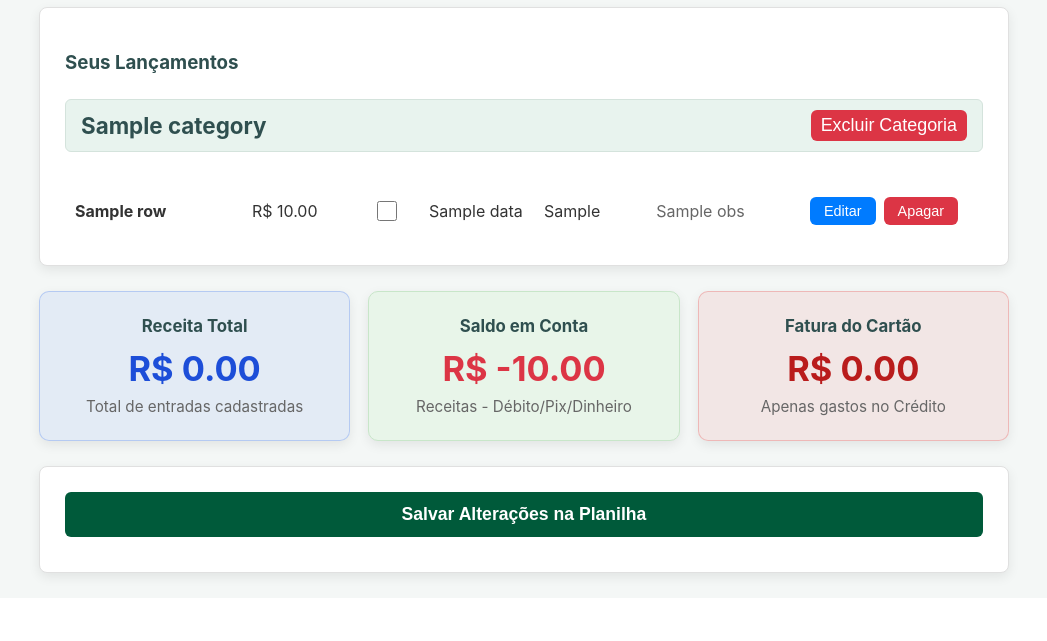
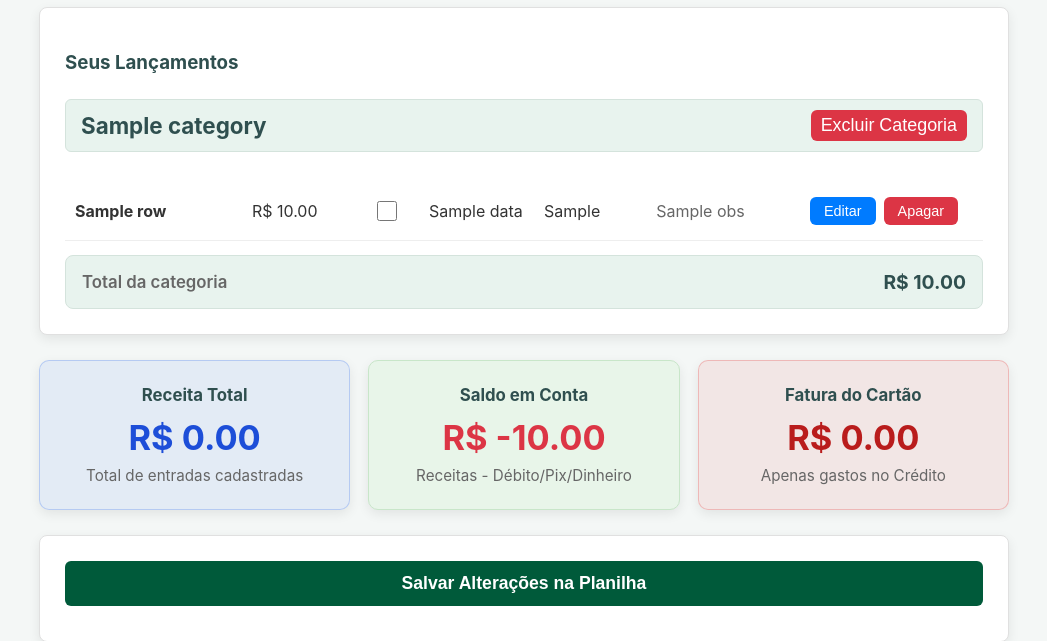
Before and after one commit to maarques/Monitoramento_Gastos, a Flask app: template templates/dashboard.html in a window 1280 px wide. Shown: the part 985-1626 px from the top of the page, without its empty margins (116-1163 px from the left). Before the commit the page ends 1569 px from the top, so only its background shows below. Run offline with Flask 2, Linux system fonts and the light colour scheme; the template is opened without the code that fills it: most values are stand-ins (such as "Sample title", 1, 10 or a date in 2020).

Commit message:
add gasto total separado por categoria

```diff
--- a/static/css/style.css
+++ b/static/css/style.css
@@ -458,3 +458,29 @@ button:disabled {
     font-size: 2em;
   }
 }
+.category-total {
+  display: flex;
+  justify-content: space-between;
+  align-items: center;
+  margin-top: 14px;
+  padding: 14px 16px;
+  border-radius: 8px;
+  background-color: var(--bg-highlight);
+  border: 1px solid var(--border-highlight);
+  font-size: 1.05em;
+}
+
+.category-total span {
+  color: var(--text-muted);
+  font-weight: 600;
+}
+
+.category-total strong {
+  color: var(--text-heading);
+  font-size: 1.15em;
+}
+
+[data-theme="dark"] .category-total {
+  background-color: rgba(255, 255, 255, 0.03);
+  border-color: var(--border-main);
+}
--- a/static/js/app.js
+++ b/static/js/app.js
@@ -146,6 +146,43 @@ incomeList?.addEventListener('click', (e) => {
     updateBalance();
 });
 
+function parseMoneyValue(text) {
+    if (!text) return 0;
+
+    const normalized = text
+        .replace('R$', '')
+        .replace(/\s/g, '')
+        .replace(',', '.')
+        .trim();
+
+    const value = parseFloat(normalized);
+    return isNaN(value) ? 0 : value;
+}
+
+function updateCategoryTotals() {
+    document.querySelectorAll('.cat-container').forEach(catContainer => {
+        let total = 0;
+
+        catContainer.querySelectorAll('.gasto-item').forEach(item => {
+            const valorEl = item.querySelector('.gasto-col.valor');
+            total += parseMoneyValue(valorEl?.textContent);
+        });
+
+        let totalEl = catContainer.querySelector('.category-total');
+
+        if (!totalEl) {
+            totalEl = document.createElement('div');
+            totalEl.className = 'category-total';
+            catContainer.appendChild(totalEl);
+        }
+
+        totalEl.innerHTML = `
+            <span>Total da categoria</span>
+            <strong>R$ ${total.toFixed(2)}</strong>
+        `;
+    });
+}
+
 // Função para atualizar o saldo
 function updateBalance() {
     const incomeTotalDisplay = document.getElementById('income-total-display');
@@ -191,6 +228,8 @@ function updateBalance() {
 
     balanceDisplay.textContent = 'R$ ' + restante.toFixed(2);
     creditDisplay.textContent = 'R$ ' + totalCredito.toFixed(2);
+
+    updateCategoryTotals();
 }
 
 renderIncomes();
@@ -333,6 +372,7 @@ updateBalance();
           </div>
         `;
         catContainer.appendChild(item);
+        updateCategoryTotals();
     }
 
     document.getElementById('gastos-list')?.addEventListener('click', (e) => {
```
